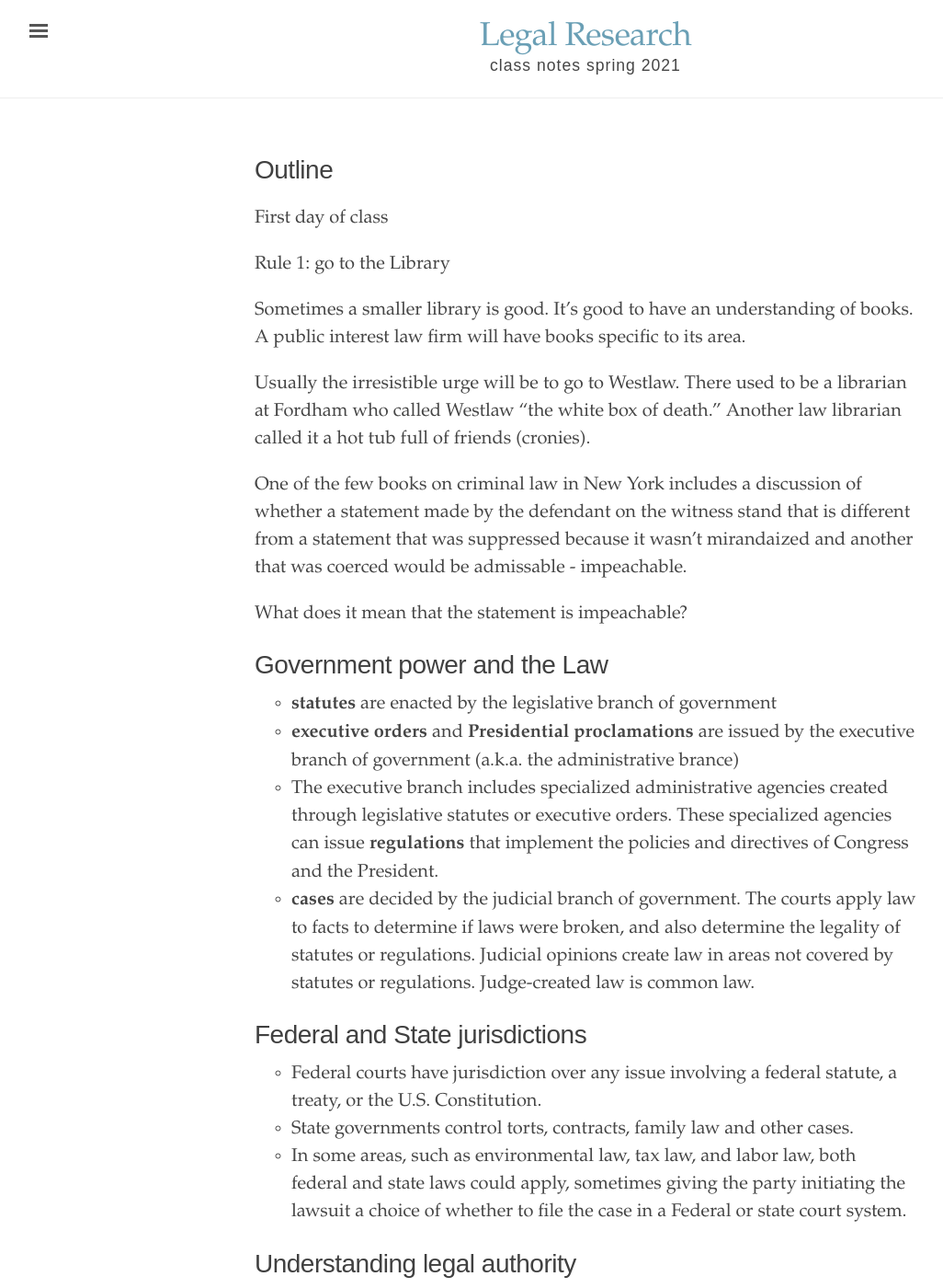
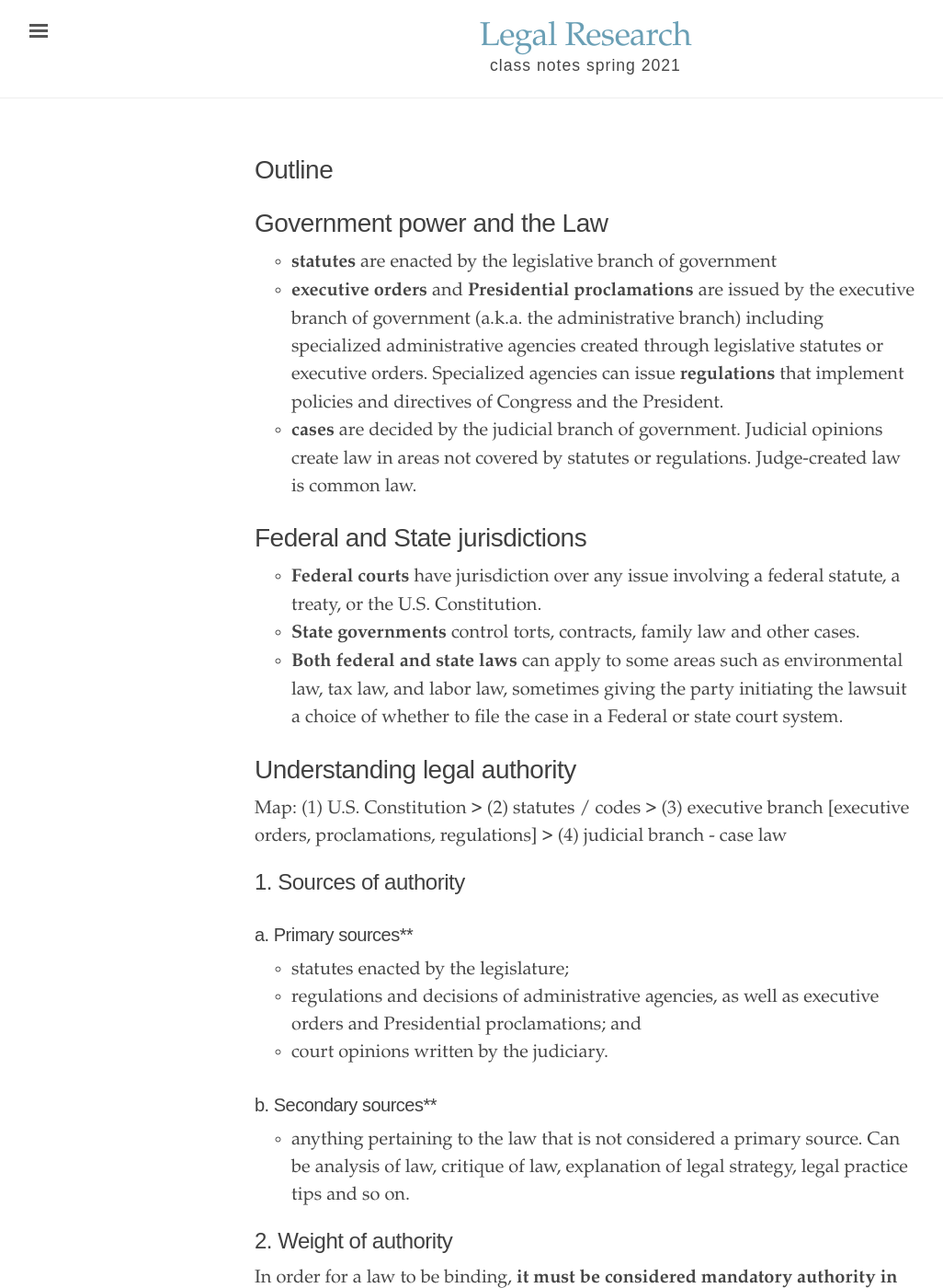
Before and after one commit to binipringle/legalresearch, a Jekyll site: the page built from _texts/0-section0.md, in a window 1280 px wide and 1400 px high. Shown: the whole window at 92% size, without its empty margins (3-1029 px from the left). Built offline with Jekyll 4.4.1, drawn with Linux system fonts in a browser that asks for light colours; some of the changed text lies outside the part shown.

Commit message:
started updating outline

```diff
--- a/_texts/0-section0.md
+++ b/_texts/0-section0.md
@@ -11,64 +11,57 @@ toc:
 
 ---
 
-First day of class
-
-Rule 1: go to the Library
-
-Sometimes a smaller library is good. It's good to have an understanding of books. A public interest law firm will have books specific to its area.
-
-Usually the irresistible urge will be to go to Westlaw. There used to be a librarian at Fordham who called Westlaw "the white box of death." Another law librarian called it a hot tub full of friends (cronies).
-
-One of the few books on criminal law in New York includes a discussion of whether a statement made by the defendant on the witness stand that is different from a statement that was suppressed because it wasn't mirandaized and another that was coerced would be admissable - impeachable.
-
-What does it mean that the statement is impeachable?
-
 # Government power and the Law
 
 - **statutes** are enacted by the legislative branch of government
-- **executive orders** and **Presidential proclamations** are issued by the executive branch of government (a.k.a. the administrative brance)
-- The executive branch includes specialized administrative agencies created through legislative statutes or executive orders. These specialized agencies can issue **regulations** that implement the policies and directives of Congress and the President.
-- **cases** are decided by the judicial branch of government. The courts apply law to facts to determine if laws were broken, and also determine the legality of statutes or regulations. Judicial opinions create law in areas not covered by statutes or regulations. Judge-created law is common law.
+- **executive orders** and **Presidential proclamations** are issued by the executive branch of government (a.k.a. the administrative branch) including specialized administrative agencies created through legislative statutes or executive orders. Specialized agencies can issue **regulations** that implement policies and directives of Congress and the President.
+- **cases** are decided by the judicial branch of government. Judicial opinions create law in areas not covered by statutes or regulations. Judge-created law is common law.
 
 # Federal and State jurisdictions
 
-- Federal courts have jurisdiction over any issue involving a federal statute, a treaty, or the U.S. Constitution.
-- State governments control torts, contracts, family law and other cases.
-- In some areas, such as environmental law, tax law, and labor law, both federal and state laws could apply, sometimes giving the party initiating the lawsuit a choice of whether to file the case in a Federal or state court system.
+- **Federal courts** have jurisdiction over any issue involving a federal statute, a treaty, or the U.S. Constitution.
+- **State governments** control torts, contracts, family law and other cases.
+- **Both federal and state laws** can apply to some areas such as environmental law, tax law, and labor law, sometimes giving the party initiating the lawsuit a choice of whether to file the case in a Federal or state court system.
 
 # Understanding legal authority
 
-Map: (1) U.S. Constitution
-
-- Article 1 legislative branch - (2) statutes // codes
-- Article 2 executive branch - (3) regulations
-- Article 3 judicial branch - (4) case law
+Map: (1) U.S. Constitution > (2) statutes / codes > (3) executive branch [executive orders, proclamations, regulations] > (4) judicial branch - case law
 
 ## 1. Sources of authority
 
-**a. Primary sources**
+### a. Primary sources**
 
 - statutes enacted by the legislature;
-- regulations and decisions of administrative agencies, as well as executive ordders and Presidential proclamations; and
+- regulations and decisions of administrative agencies, as well as executive orders and Presidential proclamations; and
 - court opinions written by the judiciary.
 
-**b. Secondary sources**
+### b. Secondary sources**
 
 - anything pertaining to the law that is not considered a primary source. Can be analysis of law, critique of law, explanation of legal strategy, legal practice tips and so on.
 
 ## 2. Weight of authority
 
-In order for a law to be binding, it must be considered mandatory authority in the jurisdiction where the case is brought.
+In order for a law to be binding, **it must be considered mandatory authority in the jurisdiction where the case is brought.**
 
-**a. Mandatory authority**
+### a. Mandatory authority
 
 - statutes, administrative law, cases
 
-*ideal* case law
+*ideal* case law:
 
-mandatory precedent - with similar facts - that is still good law - with good legal reasoning - that is often cited - and is relatively recent
+mandatory precedent
 
-**b. Persuasive authority**
+<p style="margin-left:10%; margin-right:10%;">with similar facts</p>
+
+<p style="margin-left:15%; margin-right:10%;">that is still good law</p>
+
+<p style="margin-left:20%; margin-right:10%;">with good legal reasoning</p>
+
+<p style="margin-left:25%; margin-right:10%;">that is often cited</p>
+
+<p style="margin-left:25%; margin-right:10%;">and is relatively recent.</p>
+
+### b. Persuasive authority**
 
 Courts have discretion to consider non-mandatory primary and secondary sources as persuasive authority. Sometimes primary law sources from another jurisdiction can be used persuasively. Secondary sources can sometimes be used persuasively too. Both can play a role in situations such as:
 
```
